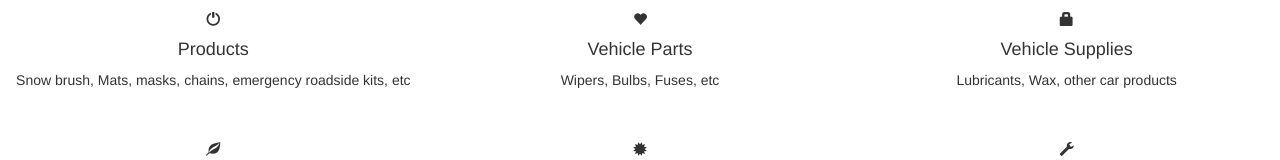
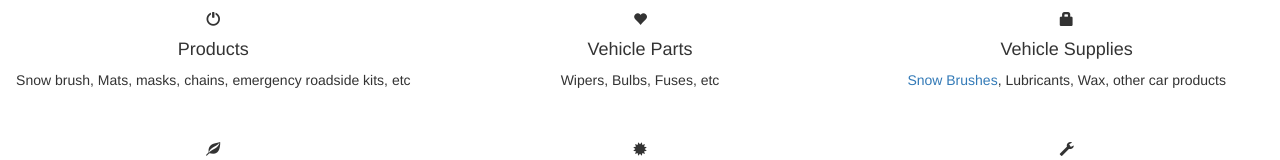
Before and after one commit to znisar/SupplyCan, a plain HTML site: page Index.html in a window 1280 px wide. Shown: the part 387-547 px from the top of the page. Drawn offline with nearby package versions, Linux system fonts and the light colour scheme.

Commit message:
Updated home page

```diff
--- a/Index.html
+++ b/Index.html
@@ -77,7 +77,7 @@
           <div class="col-sm-4">
             <span class="glyphicon glyphicon-lock"></span>
             <h4> Vehicle Supplies</h4>
-            <p>Lubricants, Wax, other car products</p>
+            <p> <a href="products-brushes.html">Snow Brushes</a>, Lubricants, Wax, other car products</p>
           </div>
         </div>
         <br><br>
```
